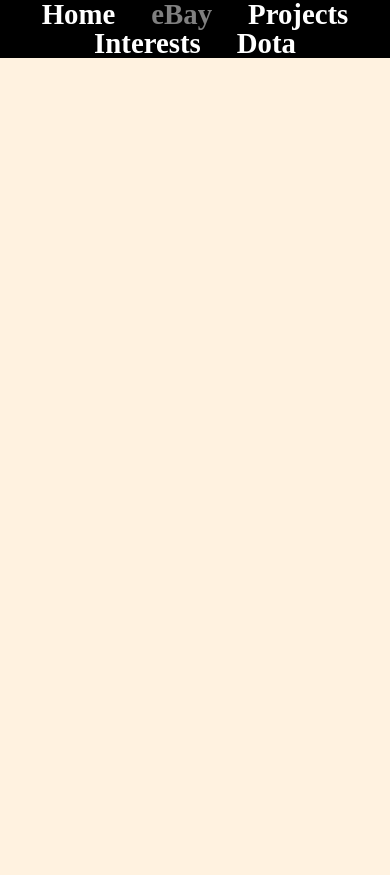
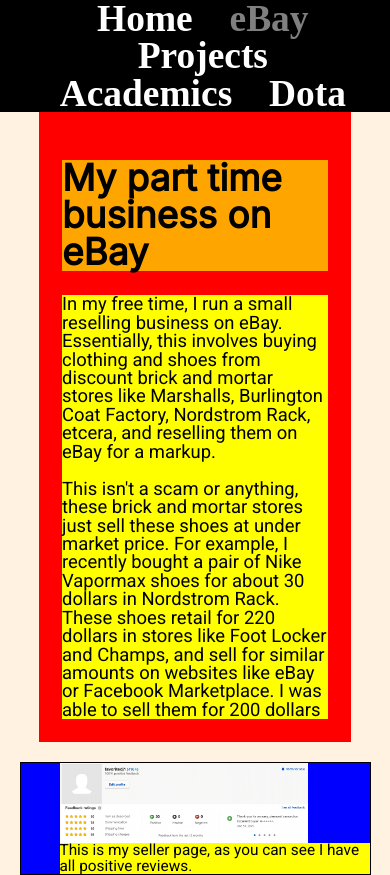
Before and after one commit to timurbeletskii/project1, a plain HTML site: page ebay.html in a window 390 px wide. Before the commit the page ends 844 px from the top, so only its background shows below. Drawn offline with Linux system fonts and the light colour scheme.

Commit message:
added better mobile support and updated ebay page

```diff
--- a/ebay.html
+++ b/ebay.html
@@ -5,6 +5,8 @@
   <link rel="stylesheet", type="text/css", href="styles/site.css"/>
   <meta name="viewport" content="width=device-width, initial-scale=1.0">
   <link rel="shortcut icon" href="images/selfie.jpeg" />
+  <link href='https://fonts.googleapis.com/css?family=Inter' rel='stylesheet'>
+  <link href='http://fonts.googleapis.com/css?family=Roboto' rel='stylesheet' type='text/css'>
   <title>eBay</title>
 </head>
 
@@ -15,12 +17,35 @@
       <li><a href="index.html"> Home </a></li>
       <li><a class="active" href="ebay.html"> eBay </a></li>
       <li><a href="projects.html"> Projects </a></li>
-      <li><a href="interests.html"> Interests </a></li>
+      <li><a href="academics.html"> Academics </a></li>
       <li><a href="dota.html"> Dota </a></li>
     </ul>
   </nav>
 
-<div class="page">
+<div class="ebay">
+
+<main class="ebaypage">
+<h1> My part time business on eBay </h1>
+<p> In my free time, I run a small reselling business on eBay. Essentially,
+  this involves buying clothing and shoes from discount brick and mortar
+  stores like Marshalls, Burlington Coat Factory, Nordstrom Rack, etcera, and
+  reselling them on eBay for a markup. <br> <br>
+
+  This isn't a scam or anything, these brick and mortar stores just sell
+  these shoes at under market price. For example, I recently bought a pair of
+  Nike Vapormax shoes for about 30 dollars in Nordstrom Rack. These shoes
+  retail for 220 dollars in stores like Foot Locker and Champs, and sell
+  for similar amounts on websites like eBay or Facebook Marketplace. I was able
+  to sell them for 200 dollars
+
+</p>
+
+</main>
+
+<aside class="ebaypage">
+<img src="images/ebay.png" alt="My eBay profile summary" class="ebay">
+<p> This is my seller page, as you can see I have all positive reviews. </p>
+</aside>
 
 </div>
 </body>
--- a/styles/site.css
+++ b/styles/site.css
@@ -48,7 +48,11 @@
 	border-spacing: 0;
 }
 
-/* nav bar */
+
+
+
+
+/* NAV BAR */
 ul li a {
   color: white;
   padding: 14px 16px;
@@ -63,7 +67,7 @@
   padding: 0;
   border-style: solid;
   font-weight: bold;
-  font-size: 120%;
+  font-size: 130%;
   color:black;
 }
 nav ul li:hover {
@@ -89,22 +93,53 @@
 }
 
 
-.page{
+
+/* BODY TEXT STYLING */
+.index{
 	display: flex;
 	flex-flow: row;
 	flex-wrap: nowrap;
 
 }
+body{
+	background-color:#fff2e0;
+}
+
+h1{
+  font-family: 'Inter', Arial, sans-serif;
+  font-size: 35px;
+	background-color: orange;
+	font-weight: bold;
+}
+
+h2{
+	background-color: green;
+	font-family:'Inter', Arial;
+	font-size: 20px;
+	font-style: italic;
+}
+
+p{
+	background-color: yellow;
+	font-family: 'Roboto', Arial;
+	font-size 15px;
+}
+
 img{
 	display: block;
 }
+
+/* INDEX PAGE STYLING */
+
+
 img.selfie{
 	border-radius: 50%;
 	width: 80%;
 	height: auto;
 }
-aside {
-	/* background-color: blue; */
+
+aside.indexpage {
+	background-color: blue;
   padding: 3em;
   flex-grow: 1;
   min-width: 25%;
@@ -115,38 +150,17 @@
 	border: 1px solid
 	padding-left: 0%;
 }
-main {
+main.indexpage {
 
-	/* background-color: red; */
+	background-color: red;
 	margin-top: 10%;
 	margin-left:-110px;
 	margin-right: 20%;
 	padding: 3em;
 
 	justify-content: center;
-	}
-/* body text styling */
-body{
-	background-color:#fff2e0;
 }
 
-h1{
-  font-family: Arial, sans-serif;
-  font-size: 30px;
-	/* background-color: orange; */
-	font-weight: bold;
-}
-
-h2{
-	/* background-color: green; */
-	font: 20px Arial;
-	font-style: italic;
-}
-
-p{
-	/* background-color: yellow; */
-	font: 15px serif;
-}
 
 /* Social */
 
@@ -170,3 +184,133 @@
 .socials a:hover {
   background-color: rgba(0, 0, 0, 0.1);
 }
+
+/*  EBAY PAGE STYLING */
+aside.ebaypage{
+	background-color: blue;
+	padding-left: 10%;
+	flex-grow: 1;
+	min-width: 25%;
+	margin-left:20%;
+	margin-right:20%;
+	margin-top: 5%;
+	justify-content: center;
+	border: 1px solid;
+}
+
+main.ebaypage {
+
+	background-color: red;
+	margin-left:20%;
+	margin-right: 20%;
+	padding: 2em;
+	justify-content: center;
+	}
+.ebay{
+	display: flex;
+	flex-flow: column;
+	flex-wrap: nowrap;
+}
+
+img.ebay{
+	width: 80%;
+	height: auto;
+	min-width: 50%;
+}
+
+
+
+/* mobile */
+@media (max-width: 600px) {
+  html {
+    font-size: 120%;
+    line-height: 1em;
+  }
+  h1 {
+    font-size: 160%
+  }
+  h2 {
+    font-size: 120%
+  }
+  main li, p {
+    font-size: 80%;
+  }
+  main {
+    font-size: 120%
+  }
+  .index {
+    display: flex;
+    flex-direction: column;
+  }
+  aside img {
+    width: 70%;
+    height: 60%;
+  }
+	aside.indexpage {
+		background-color: blue;
+	  padding: 3em;
+	  flex-grow: 1;
+	  min-width: 25%;
+		margin-left:15%;
+		margin-right:0;
+		margin-top: 10%;
+		justify-content: center;
+		border: 1px solid
+		padding-left: 0%;
+	}
+	.socials a {
+	  text-decoration: none;
+	  padding: 4px;
+		color: blue;
+		font-size: 18px;
+	}
+	main.indexpage {
+
+		background-color: red;
+		margin-top: -10px;
+		margin-left: 10%;
+		margin-right: 10%;
+		padding: 2em;
+
+		justify-content: center;
+	}
+  nav ul {
+    padding-left: 5%;
+    padding-right: 1%
+  }
+
+
+
+	aside.ebaypage{
+		background-color: blue;
+		padding-left: 10%;
+		flex-grow: 1;
+		min-width: 25%;
+		margin-left:5%;
+		margin-right:5%;
+		margin-top: 5%;
+		justify-content: center;
+		border: 1px solid;
+	}
+
+	main.ebaypage {
+
+		background-color: red;
+		margin-left:10%;
+		margin-right: 10%;
+		padding: 1em;
+		justify-content: center;
+		}
+	.ebay{
+		display: flex;
+		flex-flow: column;
+		flex-wrap: nowrap;
+	}
+
+	img.ebay{
+		width: 80%;
+		height: auto;
+		min-width: 50%;
+	}
+
+}
```
Also changed, not shown: academics.html (renamed from interests.html, +3 -1 lines), dota.html (+3 -1 lines), index.html (+6 -4 lines), projects.html (+3 -1 lines), images/dota.png (renamed from images/Screen Shot 2020-12-27 at 1.38.26 PM.png), images/ebay.png (added).
